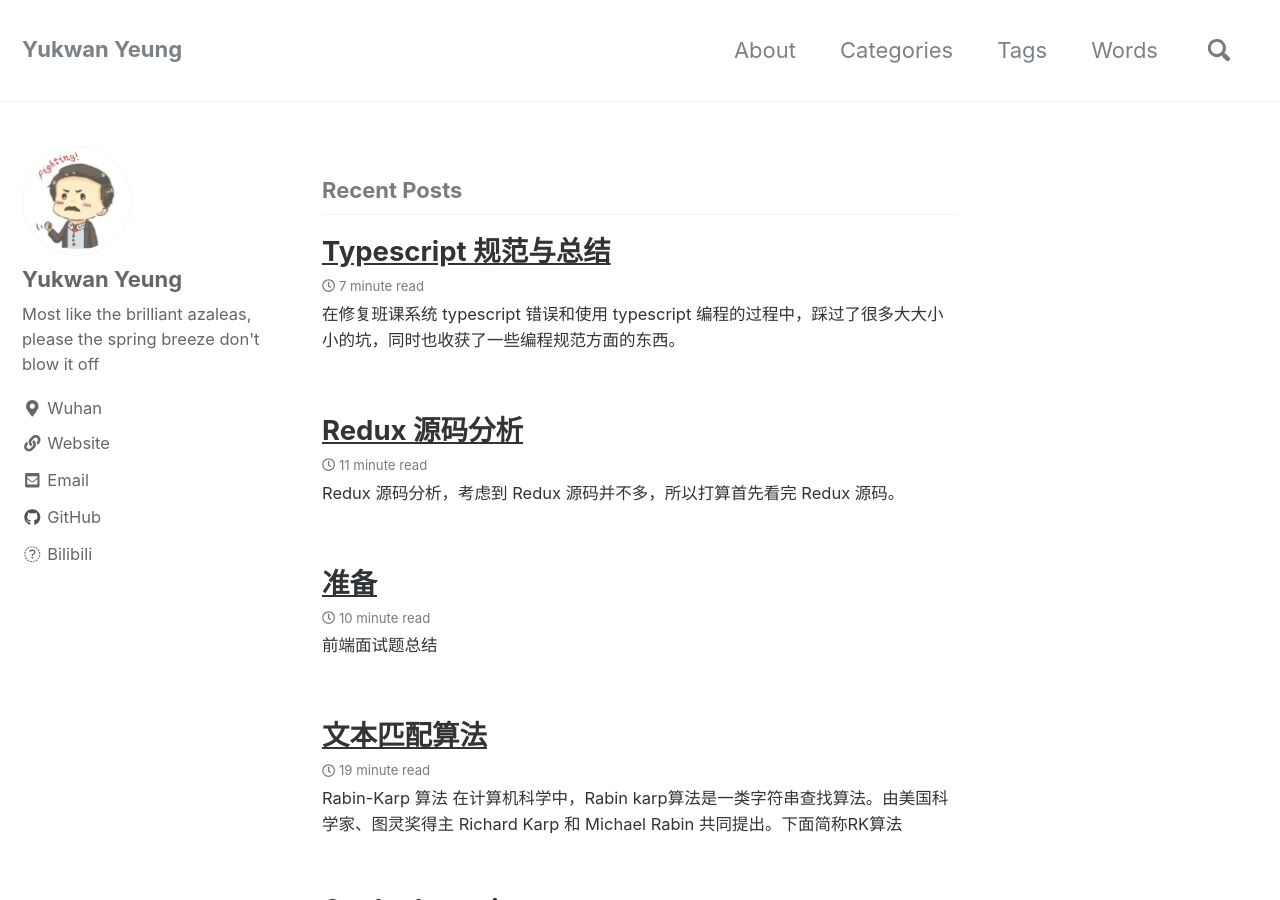
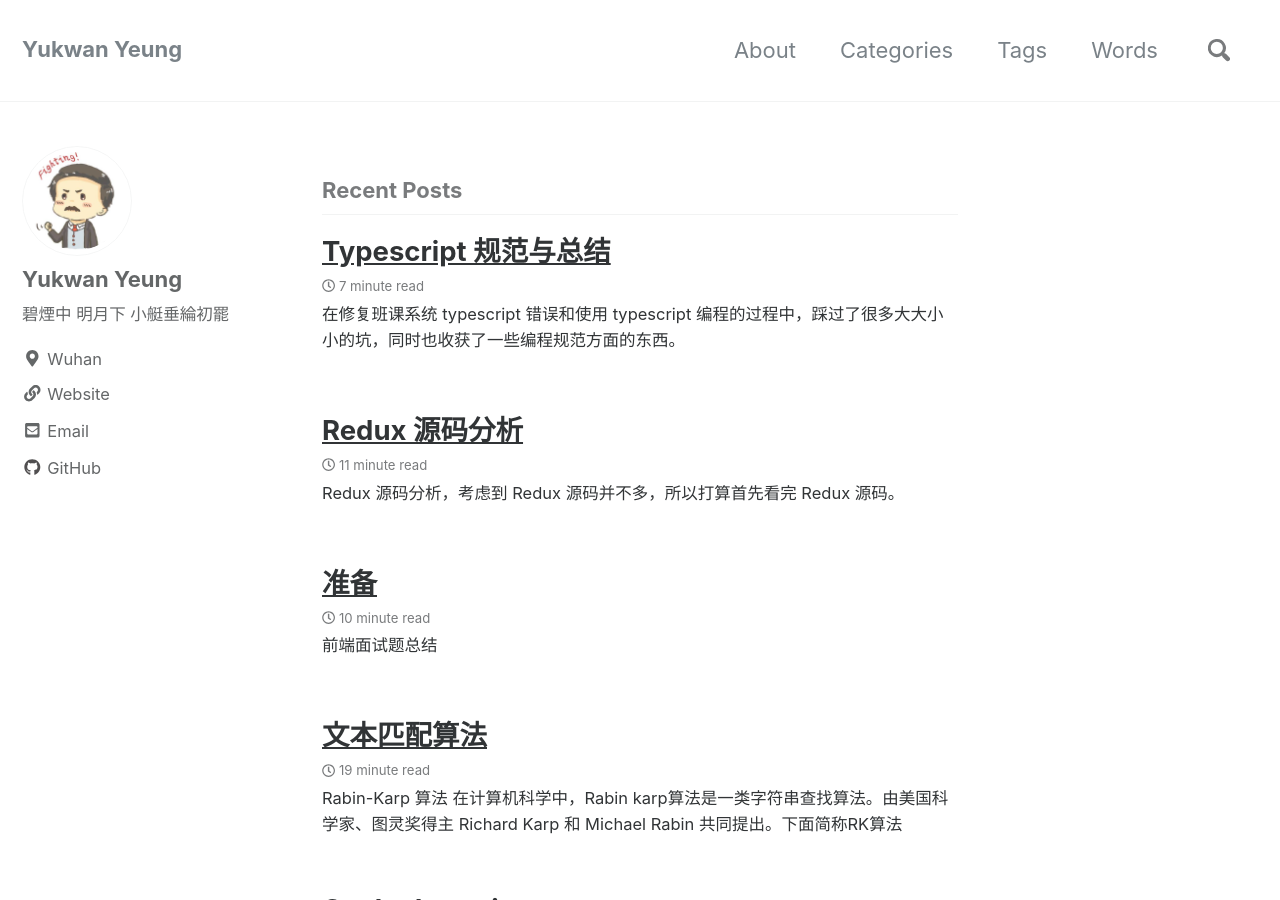
Before and after one commit to YuunYang/blog, a Jekyll site: the page built from index.html, in a window 1280 px wide and 900 px high. Built offline with Jekyll 4.4.1, drawn with Linux system fonts in a browser that asks for light colours; nearby versions of some CDN libraries; the list of posts is cut into pages by our own code.

Commit message:
fix: update config

```diff
--- a/_config.yml
+++ b/_config.yml
@@ -20,9 +20,9 @@ title                    : "Yukwan Yeung"
 title_separator          : "-"
 name                     : &name "Yukwan Yeung"
 description              : "Try"
-url                      : "https://yuunyang.github.io"
+url                      : "https://yuunyang.github.io/blog"
 baseurl                  : /
-repository               : "Yuunyang/yuunyang.github.io"
+repository               : "Yuunyang/yuunyang.github.io/blog"
 teaser                   : # path of fallback teaser image, e.g. "/assets/assets/images/500x300.png"
 # breadcrumbs            : false # true, false (default)
 words_per_minute         : 400
@@ -108,7 +108,7 @@ analytics:
 author:
   name             : *name
   avatar           : "/assets/images/yyk.jpeg"
-  bio              : "Most like the brilliant azaleas, please the spring breeze don't blow it off"
+  bio              : "碧煙中 明月下 小艇垂綸初罷"
   location         : "Wuhan"
   email            : "ylcj1314@gmail.com"
   uri              : "/"
@@ -133,7 +133,7 @@ author:
   tumblr           :
   twitter          :
   vine             :
-  bilibili         : "26132842"
+  bilibili         : # "26132842"
   xing             :
   youtube          : # "https://youtube.com/c/MichaelRoseDesign"
 
```
